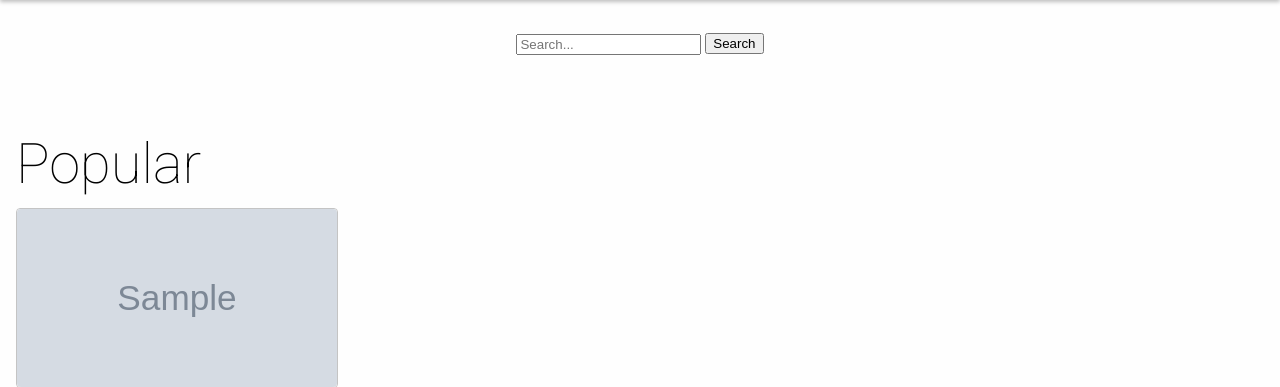
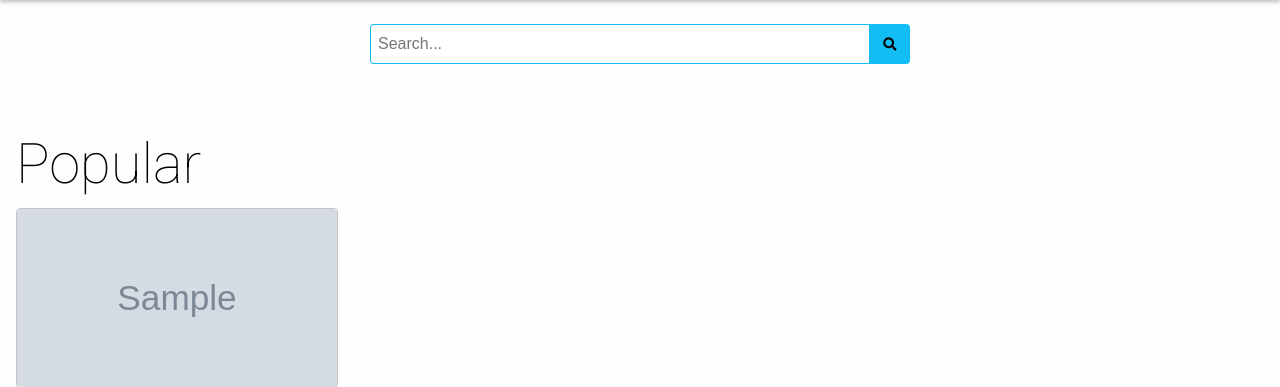
Before and after one commit to IainMcHugh/milestone-project-3, a Flask app: page / in a window 1280 px wide. Shown: the part 80-467 px from the top of the page. Run offline with Flask 2, Linux system fonts and the light colour scheme; grey boxes marked "Sample" are stand-in pictures; a database or web service that is not in the repository returns one stand-in record (values such as "Sample title"); data that the repository does not hold is empty; some libraries are stand-ins or nearby versions.

Commit message:
functioning search on home and search pages

```diff
--- a/app.py
+++ b/app.py
@@ -42,6 +42,18 @@ def index():
         'popular': websites_popular,
         'recent': websites_recent,
         'random': websites_random
+    }
+    return render_template('index.html', websites=websites)
+
+
+@app.route('/search', methods=["GET", 'POST'])
+def search():
+    query = request.form.get('query')
+    websites_search = list(mongo.db.websites.find(
+        {"$text": {"$search": query}}))
+    websites = {
+        'search': websites_search,
+        'searched': True
     }
     return render_template('index.html', websites=websites)
 
--- a/static/css/reset.css
+++ b/static/css/reset.css
@@ -171,6 +171,9 @@ hr {
 input,
 select {
   vertical-align: middle;
+  padding: 0;
+  margin: 0;
+  border: 0;
 }
 
 button:focus {
--- a/static/css/styles.css
+++ b/static/css/styles.css
@@ -157,6 +157,29 @@ header {
   align-items: center;
 }
 
+.search-form {
+  display: flex;
+}
+
+.search-input {
+  height: 40px;
+  font-size: 16px;
+  line-height: 24px;
+  padding: 8px;
+  box-sizing: border-box;
+  box-shadow: inset 0 0 0 1px var(--BLUE);
+  border-radius: 4px 0 0 4px;
+}
+
+#search-submit-btn {
+  background-color: var(--BLUE);
+  height: 40px;
+  width: 40px;
+  border: none;
+  cursor: pointer;
+  border-radius: 0 4px 4px 0;
+}
+
 main {
   margin-top: 168px;
 }
@@ -185,6 +208,10 @@ main {
   #logo-container > img {
     height: 100%;
     width: auto;
+  }
+
+  .search-input {
+    width: 500px;
   }
 }
 
--- a/templates/base.html
+++ b/templates/base.html
@@ -76,12 +76,24 @@
         <button class="hamburger-button"><i class="fas fa-bars"></i></button>
       </div>
     </header>
+    {% if request.url_rule.endpoint == "index" or request.url_rule.endpoint ==
+    "search" %}
     <div class="search-container">
-      <form>
-        <input name="search" id="search" type="text" placeholder="Search..." />
-        <button type="submit">Search</button>
+      <form class="search-form" action="{{ url_for('search') }}" method="POST">
+        <input
+          name="query"
+          id="query"
+          class="search-input"
+          type="text"
+          placeholder="Search..."
+          required
+        />
+        <button id="search-submit-btn" type="submit">
+          <i class="fas fa-search white-text"></i>
+        </button>
       </form>
     </div>
+    {% endif %}
     <main>{% block content %} {% endblock %}</main>
     <!-- Mobile side menu -->
     <div class="mobile-menu">
--- a/templates/index.html
+++ b/templates/index.html
@@ -1,6 +1,24 @@
 {% extends "base.html" %} {% block content %}
 <section class="home-page">
   <div class="suggest-container">
+    {% if websites.searched %} {% if websites.search %}
+    <h2>Search Results</h2>
+    <div class="suggest-card-container">
+      {% for website in websites.search %}
+      <div class="card">
+        <a href='{{ url_for("siteDetails", websiteid=website._id) }}'>
+          <div class="card-image_container">
+            <img src="{{ website.image }}" />
+            <p>{{ website.title }}</p>
+          </div>
+        </a>
+      </div>
+      {% endfor %}
+    </div>
+    {% else %}
+    <h2>Search Results</h2>
+    <h4>No results found</h4>
+    {% endif %} {% else %}
     <h2>Popular</h2>
     <div class="suggest-card-container">
       {% for website in websites.popular %}
@@ -45,5 +63,6 @@
       {% endfor %}
     </div>
   </div>
+  {% endif %}
 </section>
 {% endblock %}
```
